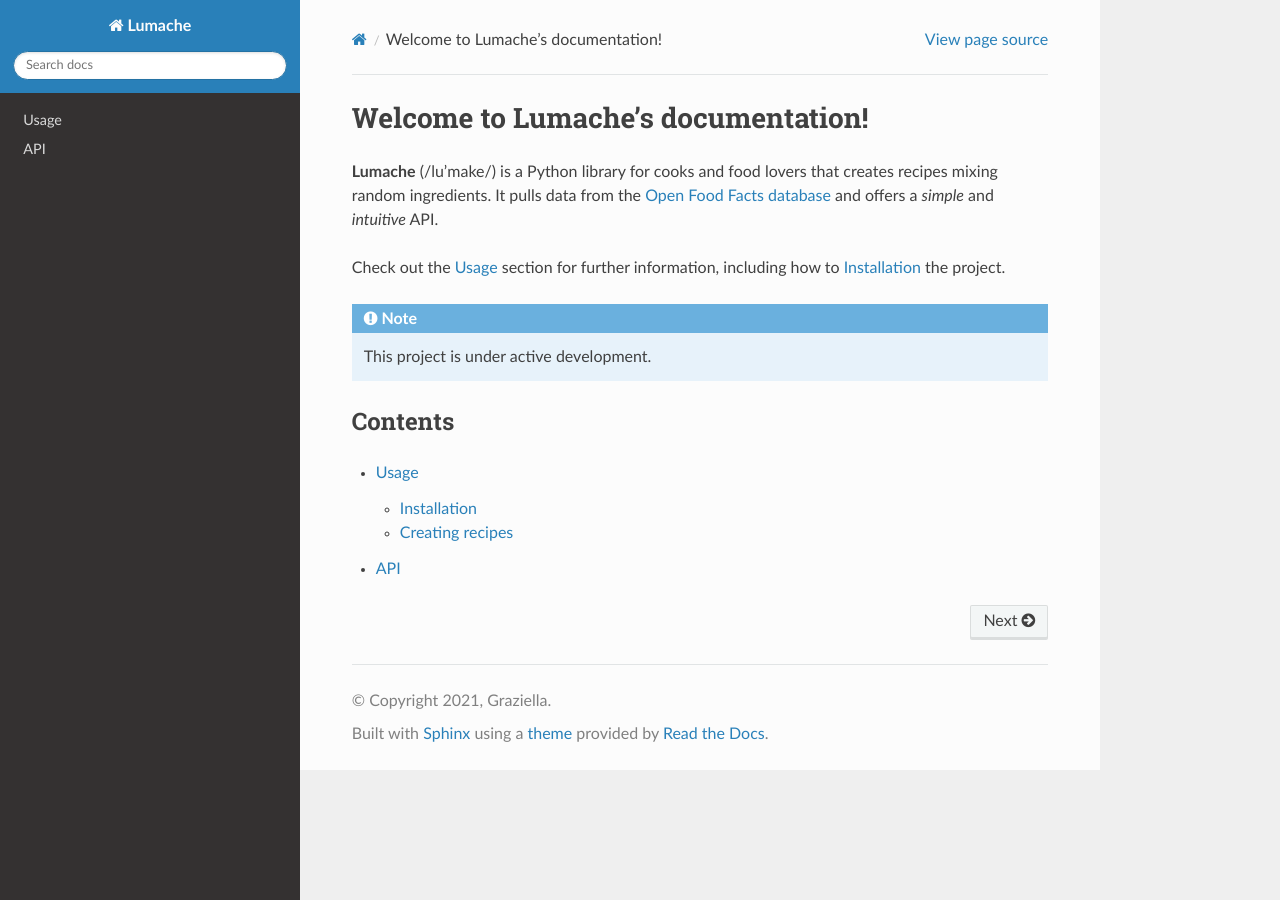
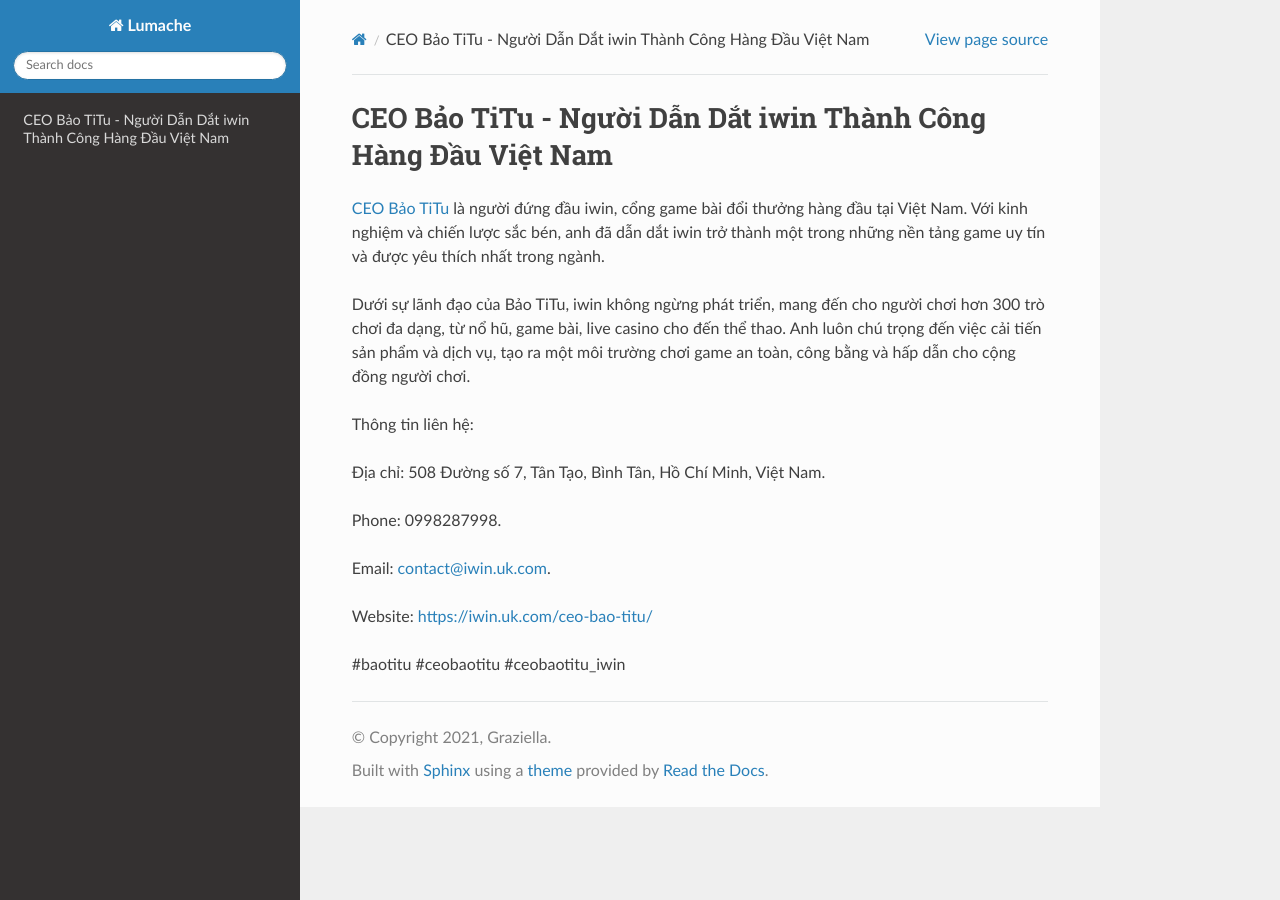
Before and after one commit to parkisngan19/ceobaotitu, a Sphinx documentation site: the page built from docs/source/index.rst, in a window 1280 px wide. Built offline with Sphinx 7.4.7 and the Read the Docs theme 3.1.0, drawn with Linux system fonts in a browser that asks for light colours.

Commit message:
Update index.rst

```diff
--- a/docs/source/index.rst
+++ b/docs/source/index.rst
@@ -1,22 +1,18 @@
-Welcome to Lumache's documentation!
+CEO Bảo TiTu - Người Dẫn Dắt iwin Thành Công Hàng Đầu Việt Nam
 ===================================
 
-**Lumache** (/lu'make/) is a Python library for cooks and food lovers
-that creates recipes mixing random ingredients.
-It pulls data from the `Open Food Facts database <https://world.openfoodfacts.org/>`_
-and offers a *simple* and *intuitive* API.
+`CEO Bảo TiTu <https://iwin.uk.com/ceo-bao-titu/>`_ là người đứng đầu iwin, cổng game bài đổi thưởng hàng đầu tại Việt Nam. Với kinh nghiệm và chiến lược sắc bén, anh đã dẫn dắt iwin trở thành một trong những nền tảng game uy tín và được yêu thích nhất trong ngành.
 
-Check out the :doc:`usage` section for further information, including
-how to :ref:`installation` the project.
+Dưới sự lãnh đạo của Bảo TiTu, iwin không ngừng phát triển, mang đến cho người chơi hơn 300 trò chơi đa dạng, từ nổ hũ, game bài, live casino cho đến thể thao. Anh luôn chú trọng đến việc cải tiến sản phẩm và dịch vụ, tạo ra một môi trường chơi game an toàn, công bằng và hấp dẫn cho cộng đồng người chơi.
 
-.. note::
+Thông tin liên hệ:
 
-   This project is under active development.
+Địa chỉ: 508 Đường số 7, Tân Tạo, Bình Tân, Hồ Chí Minh, Việt Nam.
 
-Contents
---------
+Phone: 0998287998.
 
-.. toctree::
+Email: contact@iwin.uk.com.
 
-   usage
-   api
+Website: https://iwin.uk.com/ceo-bao-titu/
+
+#baotitu #ceobaotitu #ceobaotitu_iwin
```
